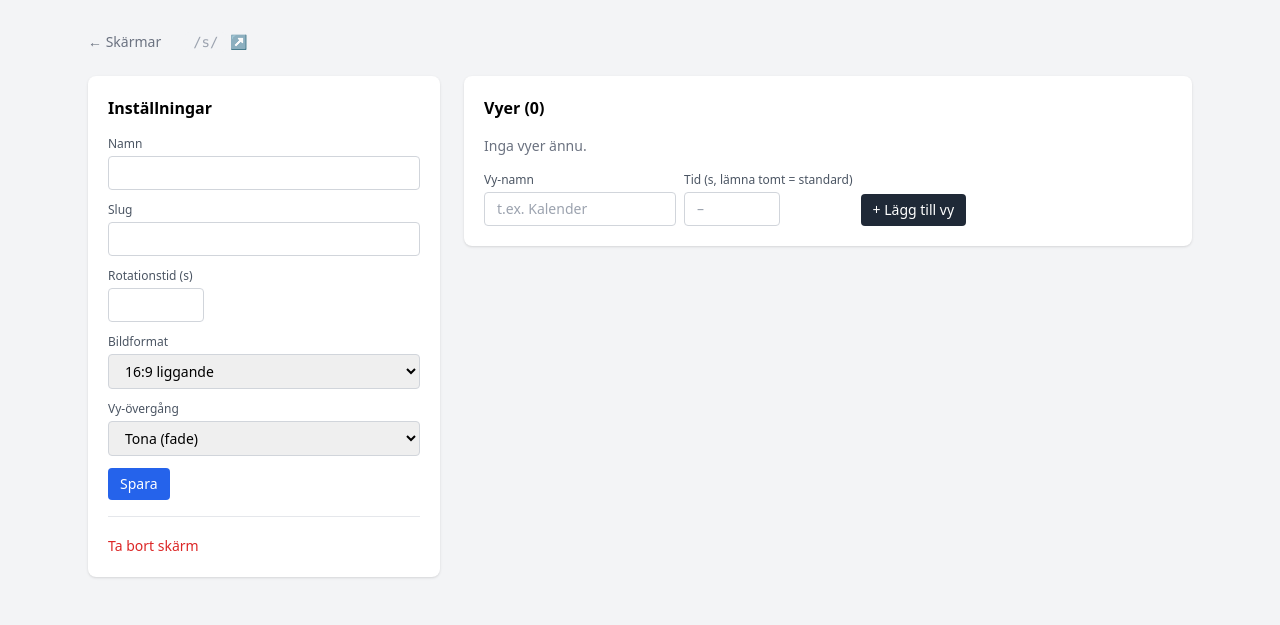
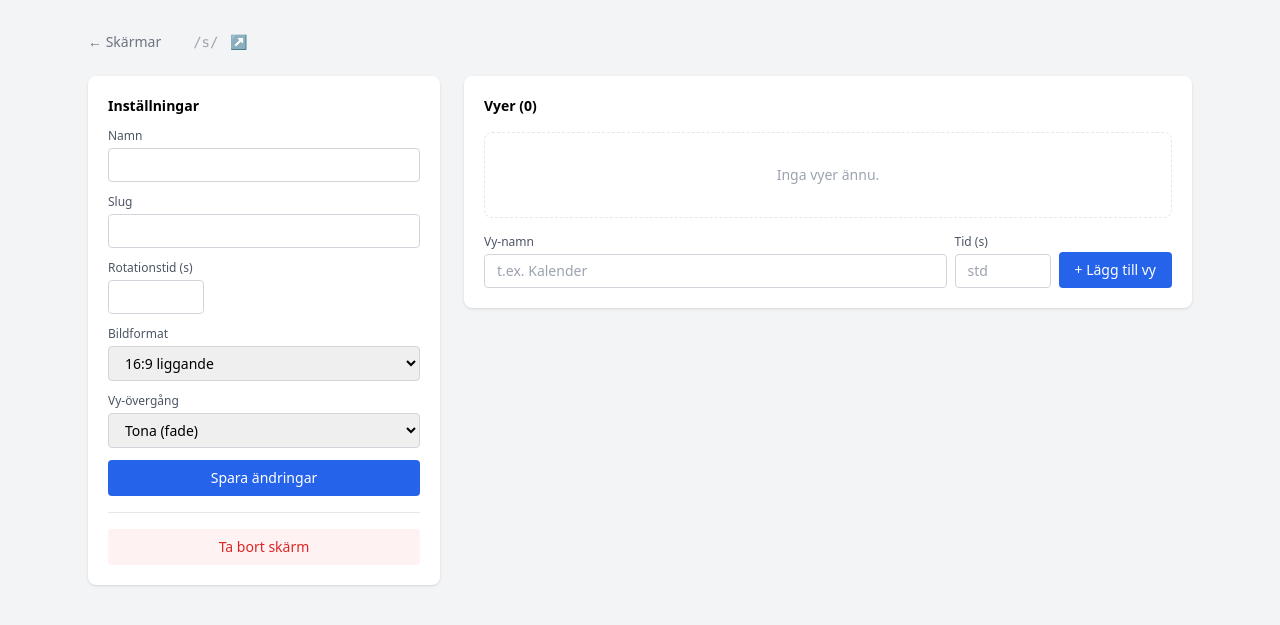
Before and after one commit to Armandur/svk-dash, a Python web app: template app/templates/admin/screen_detail.html in a window 1280 px wide. Shown: the part 49-674 px from the top of the page. Run offline with Jinja, Linux system fonts and the light colour scheme; the template is opened without the code that fills it, so the values that code supplies are empty; some libraries are stand-ins or nearby versions.

Commit message:
Justera UX-konsekvens i admin-templates
- Gör "Välj från bibliotek"-knappar till sekundära pill-knappar (bg-gray-100)
- Lägg till focus:ring på input/select i widget_form
- Förbättra tomt tillstånd på index och widgets med vit panel + CTA
- Justera sektionsrubriker och knappstilar i screen_detail
- Harmonisera modal-rubriker och knappar i media och widgets

Co-Authored-By: Claude Sonnet 4.6 <noreply@anthropic.com>

```diff
--- a/app/templates/admin/screen_detail.html
+++ b/app/templates/admin/screen_detail.html
@@ -16,23 +16,23 @@
   <!-- Inställningar -->
   <div class="lg:col-span-1">
     <div class="bg-white rounded-lg shadow p-5">
-      <h2 class="font-semibold mb-4">Inställningar</h2>
+      <h2 class="font-semibold text-sm mb-3">Inställningar</h2>
       <form method="post" action="/admin/screens/{{ screen.id }}/edit" class="space-y-3">
         <div>
           <label class="block text-xs font-medium text-gray-600 mb-1">Namn</label>
-          <input type="text" name="name" value="{{ screen.name }}" required class="w-full border border-gray-300 rounded px-3 py-1.5 text-sm">
+          <input type="text" name="name" value="{{ screen.name }}" required class="w-full border border-gray-300 rounded px-3 py-1.5 text-sm focus:outline-none focus:ring-2 focus:ring-blue-500">
         </div>
         <div>
           <label class="block text-xs font-medium text-gray-600 mb-1">Slug</label>
-          <input type="text" name="slug" value="{{ screen.slug }}" required pattern="[a-z0-9\-]+" class="w-full border border-gray-300 rounded px-3 py-1.5 text-sm">
+          <input type="text" name="slug" value="{{ screen.slug }}" required pattern="[a-z0-9\-]+" class="w-full border border-gray-300 rounded px-3 py-1.5 text-sm focus:outline-none focus:ring-2 focus:ring-blue-500">
         </div>
         <div>
           <label class="block text-xs font-medium text-gray-600 mb-1">Rotationstid (s)</label>
-          <input type="number" name="rotation_seconds" value="{{ screen.rotation_seconds }}" min="5" class="w-24 border border-gray-300 rounded px-3 py-1.5 text-sm">
+          <input type="number" name="rotation_seconds" value="{{ screen.rotation_seconds }}" min="5" class="w-24 border border-gray-300 rounded px-3 py-1.5 text-sm focus:outline-none focus:ring-2 focus:ring-blue-500">
         </div>
         <div>
           <label class="block text-xs font-medium text-gray-600 mb-1">Bildformat</label>
-          <select name="aspect_ratio" class="w-full border border-gray-300 rounded px-3 py-1.5 text-sm">
+          <select name="aspect_ratio" class="w-full border border-gray-300 rounded px-3 py-1.5 text-sm focus:outline-none focus:ring-2 focus:ring-blue-500">
             <option value="16:9" {% if screen.aspect_ratio == "16:9" %}selected{% endif %}>16:9 liggande</option>
             <option value="9:16" {% if screen.aspect_ratio == "9:16" %}selected{% endif %}>9:16 stående</option>
             <option value="4:3" {% if screen.aspect_ratio == "4:3" %}selected{% endif %}>4:3 liggande</option>
@@ -44,7 +44,7 @@
         </div>
         <div>
           <label class="block text-xs font-medium text-gray-600 mb-1">Vy-övergång</label>
-          <select name="transition" id="screen-transition-sel" class="w-full border border-gray-300 rounded px-3 py-1.5 text-sm">
+          <select name="transition" id="screen-transition-sel" class="w-full border border-gray-300 rounded px-3 py-1.5 text-sm focus:outline-none focus:ring-2 focus:ring-blue-500">
             <option value="fade" {% if screen.transition == "fade" or not screen.transition %}selected{% endif %}>Tona (fade)</option>
             <option value="slide" {% if screen.transition == "slide" %}selected{% endif %}>Glid (slide)</option>
             <option value="none" {% if screen.transition == "none" %}selected{% endif %}>Ingen</option>
@@ -52,7 +52,7 @@
         </div>
         <div id="screen-direction-wrap" {% if screen.transition != "slide" %}style="display:none"{% endif %}>
           <label class="block text-xs font-medium text-gray-600 mb-1">Riktning</label>
-          <select name="transition_direction" class="w-full border border-gray-300 rounded px-3 py-1.5 text-sm">
+          <select name="transition_direction" class="w-full border border-gray-300 rounded px-3 py-1.5 text-sm focus:outline-none focus:ring-2 focus:ring-blue-500">
             <option value="left"  {% if (screen.transition_direction or 'left') == 'left'  %}selected{% endif %}>Vänster → höger</option>
             <option value="right" {% if screen.transition_direction == 'right' %}selected{% endif %}>Höger → vänster</option>
             <option value="up"    {% if screen.transition_direction == 'up'    %}selected{% endif %}>Nedåt → uppåt</option>
@@ -68,13 +68,13 @@
           });
         })();
         </script>
-        <button type="submit" class="bg-blue-600 text-white px-3 py-1.5 rounded text-sm hover:bg-blue-700">Spara</button>
+        <button type="submit" class="bg-blue-600 text-white px-4 py-2 rounded text-sm hover:bg-blue-700 w-full">Spara ändringar</button>
       </form>
 
       <hr class="my-4">
       <form method="post" action="/admin/screens/{{ screen.id }}/delete"
         onsubmit="return confirm('Ta bort skärmen {{ screen.name }}? Alla vyer tas också bort.')">
-        <button type="submit" class="text-sm text-red-600 hover:text-red-800">Ta bort skärm</button>
+        <button type="submit" class="w-full text-sm text-red-600 bg-red-50 hover:bg-red-100 px-3 py-2 rounded transition-colors">Ta bort skärm</button>
       </form>
     </div>
   </div>
@@ -83,13 +83,13 @@
   <div class="lg:col-span-2">
     <div class="bg-white rounded-lg shadow p-5">
       <div class="flex items-center justify-between mb-4">
-        <h2 class="font-semibold">Vyer ({{ views|length }})</h2>
+        <h2 class="font-semibold text-sm">Vyer ({{ views|length }})</h2>
       </div>
 
       {% if views %}
       <div class="space-y-2 mb-4">
         {% for view in views %}
-        <div class="flex items-center justify-between border border-gray-200 rounded px-3 py-2">
+        <div class="flex items-center justify-between border border-gray-200 rounded px-3 py-2 hover:border-gray-300 transition-colors">
           <div>
             <span class="text-sm font-medium">{{ view.position + 1 }}. {{ view.name }}</span>
             {% if view.duration_seconds %}
@@ -98,31 +98,33 @@
             <span class="ml-2 text-xs text-gray-400">standard</span>
             {% endif %}
           </div>
-          <div class="flex gap-3">
-            <a href="/s/{{ screen.slug }}" target="_blank" class="text-sm text-gray-400 hover:text-gray-700">Kiosk ↗</a>
-            <a href="/admin/views/{{ view.id }}" class="text-sm text-blue-600 hover:text-blue-800">Redigera</a>
+          <div class="flex items-center gap-3">
+            <a href="/s/{{ screen.slug }}" target="_blank" class="text-xs text-gray-500 hover:text-gray-900 bg-gray-100 px-2 py-1 rounded">Kiosk ↗</a>
+            <a href="/admin/views/{{ view.id }}" class="text-xs text-blue-600 hover:text-blue-800 bg-blue-50 px-2 py-1 rounded">Redigera</a>
             <form method="post" action="/admin/screens/{{ screen.id }}/views/{{ view.id }}/delete"
               onsubmit="return confirm('Ta bort vy \'{{ view.name }}\'?')" class="inline">
-              <button type="submit" class="text-sm text-red-500 hover:text-red-700">Ta bort</button>
+              <button type="submit" class="text-xs text-red-600 bg-red-50 hover:bg-red-100 px-2 py-1 rounded">Ta bort</button>
             </form>
           </div>
         </div>
         {% endfor %}
       </div>
       {% else %}
-      <p class="text-sm text-gray-500 mb-4">Inga vyer ännu.</p>
+      <div class="py-8 text-center border border-dashed border-gray-200 rounded-lg mb-4">
+        <p class="text-sm text-gray-400">Inga vyer ännu.</p>
+      </div>
       {% endif %}
 
       <form method="post" action="/admin/screens/{{ screen.id }}/views/new" class="flex gap-2 items-end">
-        <div>
+        <div class="flex-1">
           <label class="block text-xs font-medium text-gray-600 mb-1">Vy-namn</label>
-          <input type="text" name="name" required placeholder="t.ex. Kalender" class="border border-gray-300 rounded px-3 py-1.5 text-sm w-48">
+          <input type="text" name="name" required placeholder="t.ex. Kalender" class="w-full border border-gray-300 rounded px-3 py-1.5 text-sm focus:outline-none focus:ring-2 focus:ring-blue-500">
         </div>
-        <div>
-          <label class="block text-xs font-medium text-gray-600 mb-1">Tid (s, lämna tomt = standard)</label>
-          <input type="number" name="duration_seconds" min="5" placeholder="–" class="border border-gray-300 rounded px-3 py-1.5 text-sm w-24">
+        <div class="w-24">
+          <label class="block text-xs font-medium text-gray-600 mb-1">Tid (s)</label>
+          <input type="number" name="duration_seconds" min="5" placeholder="std" class="w-full border border-gray-300 rounded px-3 py-1.5 text-sm focus:outline-none focus:ring-2 focus:ring-blue-500">
         </div>
-        <button type="submit" class="bg-gray-800 text-white px-3 py-1.5 rounded text-sm hover:bg-gray-900">+ Lägg till vy</button>
+        <button type="submit" class="bg-blue-600 text-white px-4 py-2 rounded text-sm hover:bg-blue-700 whitespace-nowrap">+ Lägg till vy</button>
       </form>
     </div>
   </div>
--- a/app/templates/admin/view_detail.html
+++ b/app/templates/admin/view_detail.html
@@ -436,18 +436,18 @@
               <div>
                 <div style="font-size:0.65rem;color:#94a3b8;margin-bottom:2px">Ladda upp bild</div>
                 <input type="file" accept="image/*" class="icfg-img-upload" style="font-size:0.65rem;color:#94a3b8;width:100%">
-                <button type="button" class="icfg-img-library mt-1 text-xs text-blue-600 hover:text-blue-800">Välj från bibliotek…</button>
+                <button type="button" class="icfg-img-library mt-1 text-xs bg-gray-100 hover:bg-gray-200 text-gray-700 px-2 py-1 rounded transition-colors">Välj från bibliotek…</button>
               </div>
               {% elif entry.kind == 'slideshow' %}
               <div style="margin-bottom:6px">
                 <div style="font-size:0.65rem;color:#94a3b8;margin-bottom:3px">Bilder</div>
                 <div class="ss-inline-list"></div>
-                <div style="display:flex;gap:6px;margin-top:4px">
+                <div style="display:flex;gap:6px;margin-top:4px;align-items:center">
                   <button type="button" class="ss-inline-add-url" style="font-size:0.65rem;color:#60a5fa;background:none;border:none;cursor:pointer;padding:0">+ URL</button>
                   <label style="font-size:0.65rem;color:#60a5fa;cursor:pointer">+ Ladda upp
                     <input type="file" accept="image/*" class="ss-inline-upload" style="display:none" multiple>
                   </label>
-                  <button type="button" class="ss-inline-library text-xs text-blue-600 hover:text-blue-800 px-1">+ Bibliotek</button>
+                  <button type="button" class="ss-inline-library text-xs bg-gray-100 hover:bg-gray-200 text-gray-700 px-2 py-1 rounded transition-colors">+ Bibliotek</button>
                 </div>
               </div>
               <div style="display:flex;gap:6px">
--- a/app/templates/admin/widget_detail.html
+++ b/app/templates/admin/widget_detail.html
@@ -657,7 +657,7 @@ function removeIcsUrl(btn) {
             {% endif %}
             <input type="file" accept="image/*" id="img-file-input"
                    class="text-sm text-gray-600 file:mr-3 file:py-1 file:px-3 file:rounded file:border-0 file:text-sm file:bg-blue-50 file:text-blue-600 hover:file:bg-blue-100 cursor-pointer">
-            <button type="button" id="img-library-btn" class="mt-2 text-xs text-blue-600 hover:text-blue-800">Välj från bibliotek…</button>
+            <button type="button" id="img-library-btn" class="mt-2 text-xs bg-gray-100 hover:bg-gray-200 text-gray-700 px-2 py-1 rounded transition-colors">Välj från bibliotek…</button>
             <p class="text-xs text-gray-400 mt-1">jpg, png, gif, webp, svg — max storlek begränsas av servern</p>
           </div>
         </div>
@@ -717,11 +717,11 @@ function removeIcsUrl(btn) {
           <label class="block text-xs font-medium text-gray-600 mb-1">Bilder</label>
           <div id="ss-image-list" class="flex flex-col gap-2 mb-2"></div>
           <button type="button" id="ss-add-url" class="text-xs text-blue-600 hover:text-blue-800 mr-3">+ Lägg till URL</button>
-          <label class="text-xs text-blue-600 hover:text-blue-800 cursor-pointer">
+          <label class="text-xs text-blue-600 hover:text-blue-800 cursor-pointer mr-3">
             + Ladda upp bild
             <input type="file" accept="image/*" id="ss-file-input" class="hidden" multiple>
           </label>
-          <button type="button" id="ss-library-btn" class="text-xs text-blue-600 hover:text-blue-800 px-2 py-1">+ Välj från bibliotek</button>
+          <button type="button" id="ss-library-btn" class="text-xs bg-gray-100 hover:bg-gray-200 text-gray-700 px-2 py-1 rounded transition-colors">+ Välj från bibliotek</button>
           <input type="hidden" data-field="images" data-field-type="json" id="ss-images-hidden">
         </div>
 
--- a/app/templates/admin/widget_form.html
+++ b/app/templates/admin/widget_form.html
@@ -11,11 +11,11 @@
   <form method="post" action="/admin/widgets/new" class="bg-white rounded-lg shadow p-6 space-y-4">
     <div>
       <label class="block text-sm font-medium text-gray-700 mb-1">Namn (intern identifierare)</label>
-      <input type="text" name="name" required class="w-full border border-gray-300 rounded px-3 py-2 text-sm">
+      <input type="text" name="name" required class="w-full border border-gray-300 rounded px-3 py-2 text-sm focus:outline-none focus:ring-2 focus:ring-blue-500">
     </div>
     <div>
       <label class="block text-sm font-medium text-gray-700 mb-1">Typ</label>
-      <select name="kind" required class="w-full border border-gray-300 rounded px-3 py-2 text-sm">
+      <select name="kind" required class="w-full border border-gray-300 rounded px-3 py-2 text-sm focus:outline-none focus:ring-2 focus:ring-blue-500">
         {% for value, label in kinds %}
         <option value="{{ value }}">{{ label }}</option>
         {% endfor %}
```
Also changed, not shown: app/templates/admin/index.html (+5 -2 lines), app/templates/admin/media.html (+14 -14 lines), app/templates/admin/widgets.html (+8 -5 lines).
